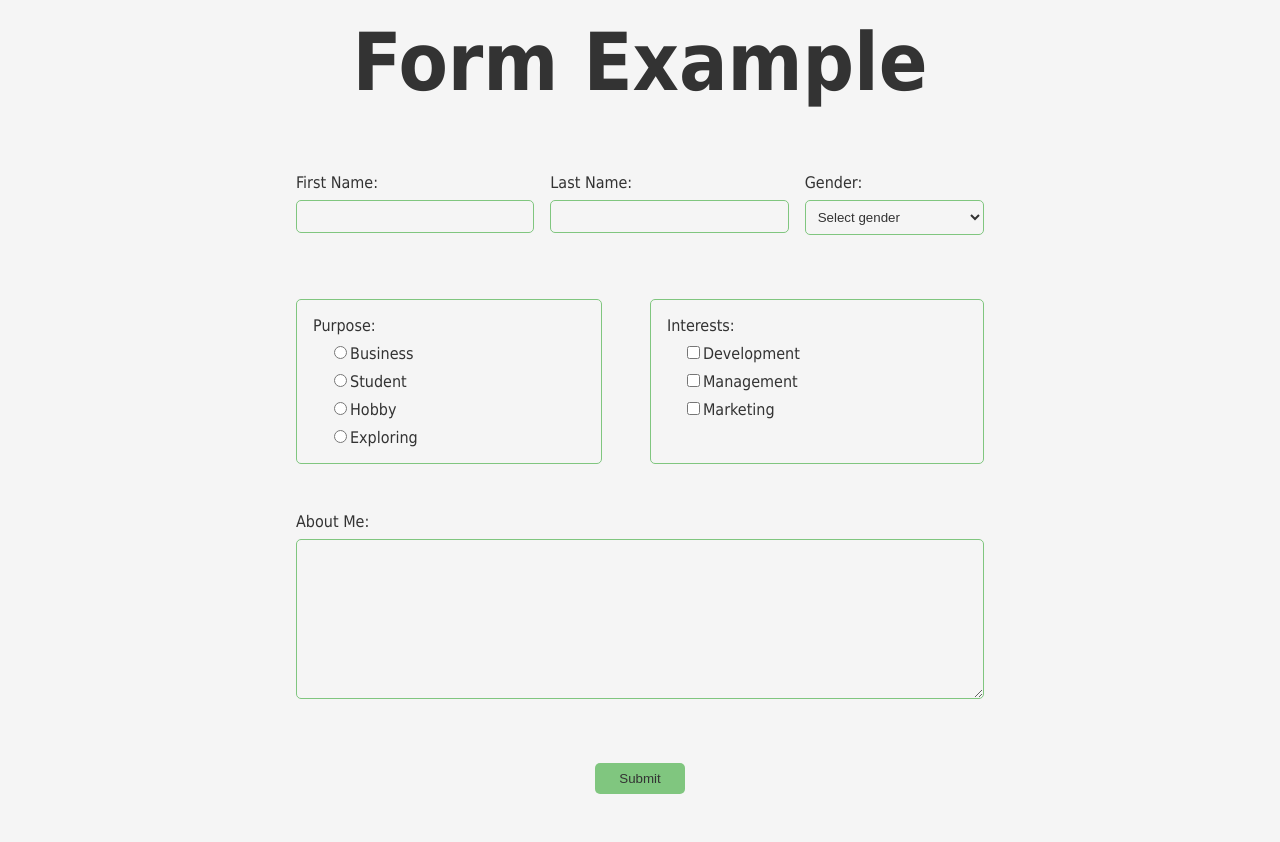
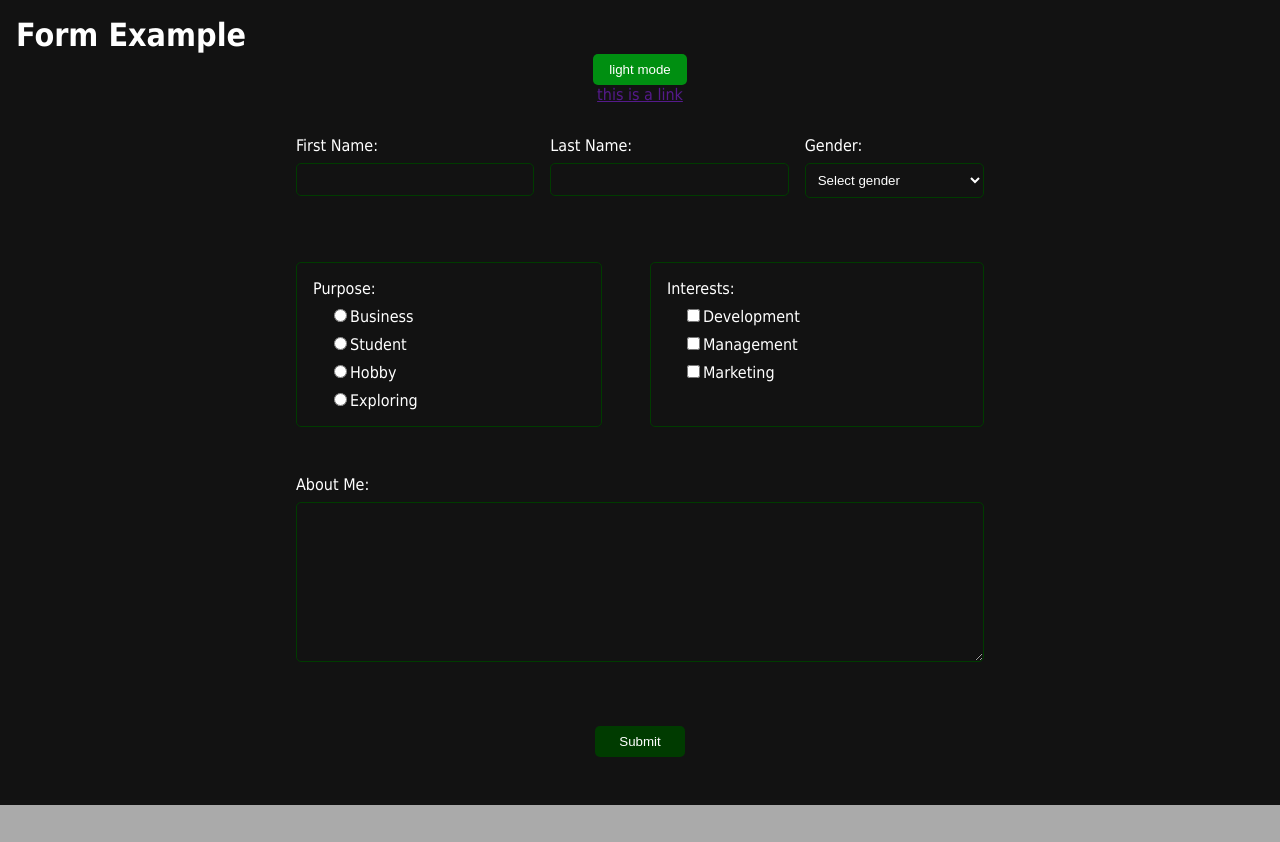
Before and after one commit to jpagtama/form-example, a React (Vite) app: page / in a window 1280 px wide. After the commit the page ends 805 px from the top, so only its background shows below. Built offline with nearby package versions, Linux system fonts and the light colour scheme.

Commit message:
Add header, button, link to App component

```diff
--- a/src/App.tsx
+++ b/src/App.tsx
@@ -1,17 +1,44 @@
+import { useState } from 'react';
+import Form from './components/Form';
 import './App.css';
-import Form from './components/Form';
 
 export default function App() {
+  const [mode, setMode] = useState('dark');
 
-  const styles = {
+  const modeHandler = () => {
+    switch (mode) {
+      case 'dark':
+        setMode('light');
+        break;
+      case 'light':
+        setMode('dark');
+        break;
+      default: setMode('dark');
+    }
+  }
+
+  const modeButton = {
+    "minWidth": "5rem",
+    "padding": "0.5rem 1rem",
+    "border": "none",
+    "borderRadius": "5px",
+    "backgroundColor": "var(--primary-color)",
+    "color": "var(--text-color)",
     "alignSelf": "center",
-    "paddingBottom": "2rem",
-    "fontSize": "clamp(3rem, 1rem + 10vw, 5rem)"
+    "cursor": "pointer"
+  }
+
+  const linkStyles = {
+    "alignSelf": "center"
   }
 
   return (
-    <div className={`app lightMode`}>
-      <h1 style={styles} >Form Example</h1>
+    <div className={`app ${mode}Mode`}>
+      <header >
+        <h1 >Form Example</h1>
+      </header>
+      <button style={modeButton} onClick={modeHandler} >{`${mode === 'dark' ? 'light' : 'dark'} mode`}</button>
+      <a style={linkStyles} href="">this is a link</a>
       <Form />
     </div>
   )
```
